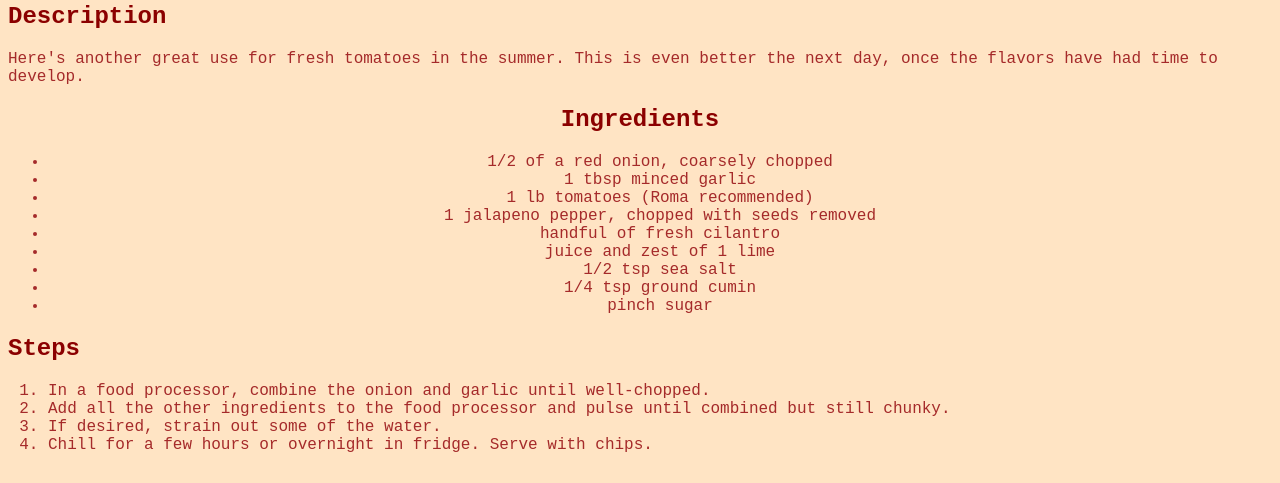
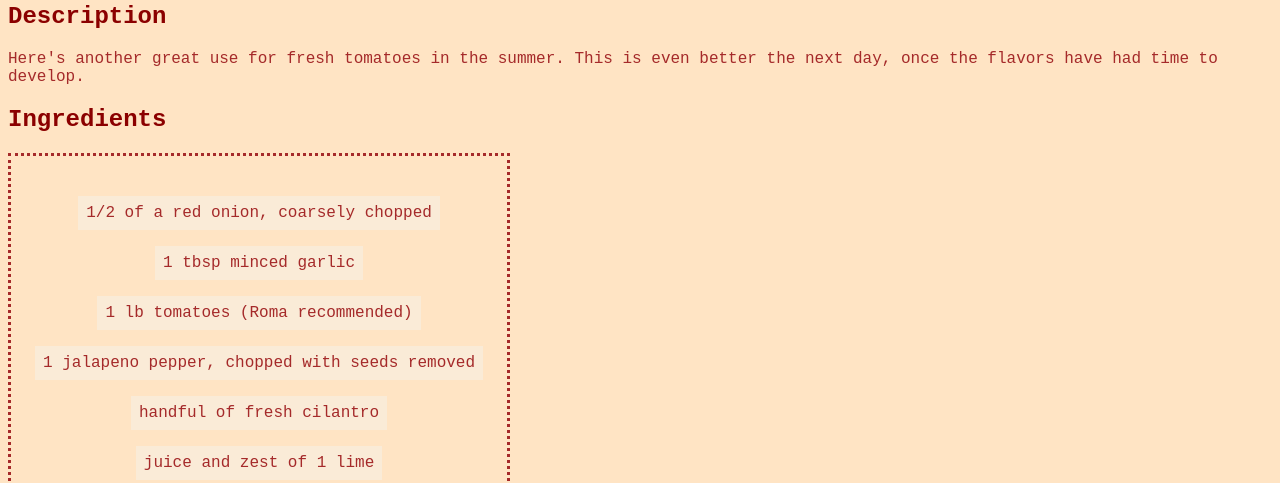
Before and after one commit to HSWilson3/odin-recipes, a plain HTML site: page recipes/salsa.html in a window 1280 px wide. Shown: the part 486-969 px from the top of the page. Drawn offline with Linux system fonts and the light colour scheme.

Commit message:
Adjust layouts and formatting

```diff
--- a/recipes/salsa.html
+++ b/recipes/salsa.html
@@ -11,7 +11,7 @@
             <img src="https://imagesvc.meredithcorp.io/v3/mm/image?url=https%3A%2F%2Fstatic.onecms.io%2Fwp-content%2Fuploads%2Fsites%2F43%2F2022%2F08%2F17%2F2438890-ex-girlfriends-moms-salsa-fresca-pico-de-gallo-naples34102-4x3-1.jpg&q=60&c=sc&poi=auto&orient=true&h=512" alt="fresh salsa in a serving dish">
         <h2>Description</h2>
             <p>Here's another great use for fresh tomatoes in the summer. This is even better the next day, once the flavors have had time to develop.</p>
-        <h2 class="ingredients">Ingredients</h2>
+        <h2>Ingredients</h2>
             <ul class="ingredients">
                 <li>1/2 of a red onion, coarsely chopped</li>
                 <li>1 tbsp minced garlic</li>
--- a/style.css
+++ b/style.css
@@ -22,6 +22,19 @@ h2 {
     font-size: 24px;
 }
 
-.ingredients, .ingredients li {
+
+.recipe-list, .ingredients {
+
+    padding: 24px;
+    width: fit-content;
+    border: rgb(165, 42, 42) dotted;
     text-align: center;
 }
+
+.recipe-list li, .ingredients li {
+    background-color: antiquewhite;
+    display: block;
+    margin: 16px auto;
+    width: fit-content;
+    padding: 8px;
+}
```
Also changed, not shown: index.html (+1 -1 lines), recipes/tomato-sauce.html (+1 -1 lines), recipes/vodka-pasta.html (+1 -1 lines).
